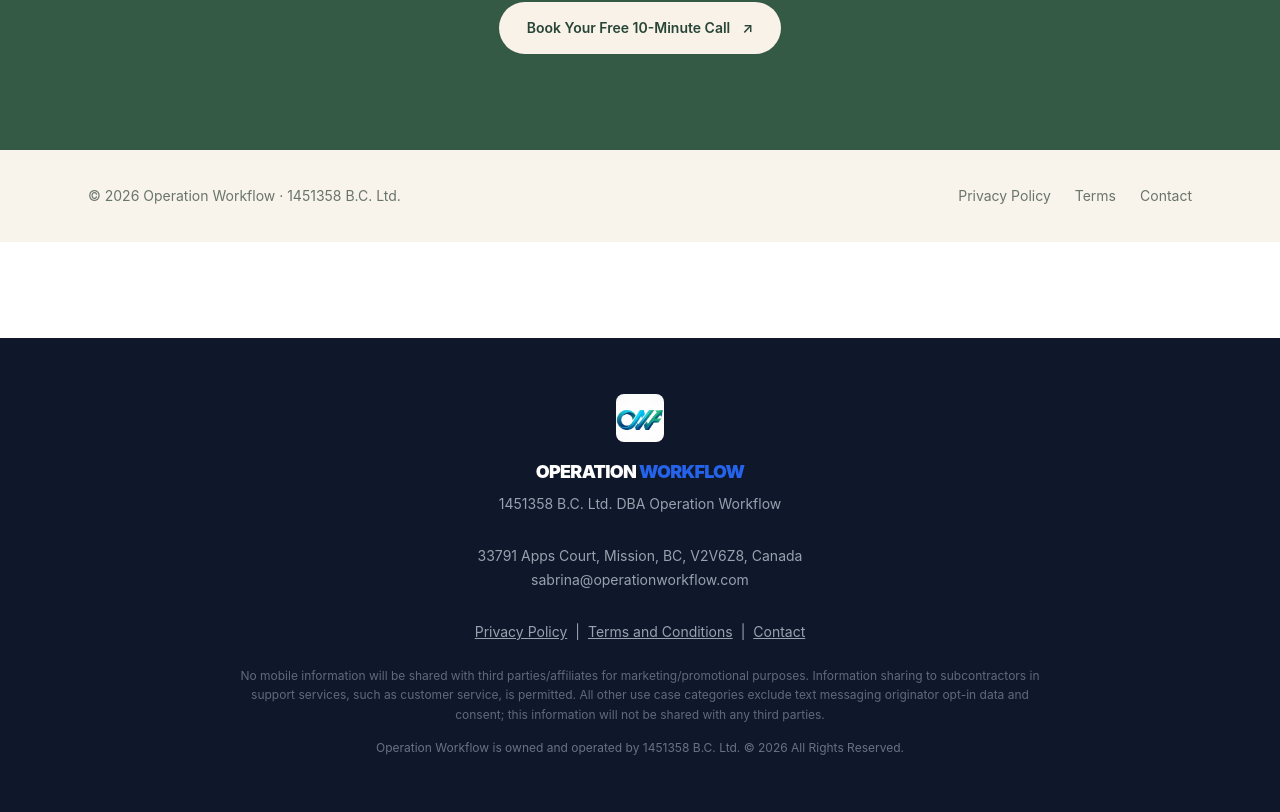
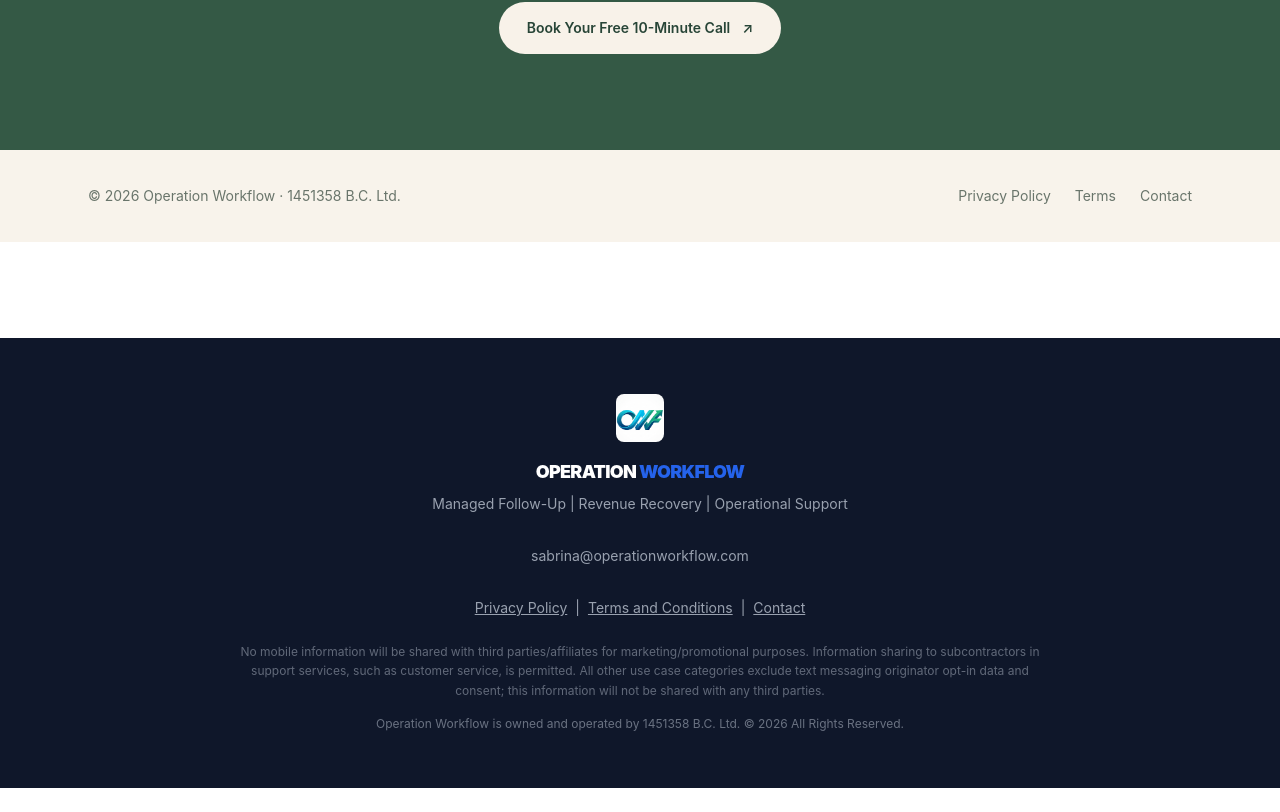
Before and after one commit to SabrinaOWF/OWF, a Next.js app: page / in a window 1280 px wide. Shown: the part 2653-3465 px from the top of the page. After the commit the page ends 3441 px from the top, so only its background shows below. Built offline with nearby package versions, Linux system fonts and the light colour scheme.

Commit message:
Update layout.tsx

```diff
--- a/src/app/layout.tsx
+++ b/src/app/layout.tsx
@@ -88,12 +88,12 @@ function Footer() {
             OPERATION <span className="text-[#2563eb]">WORKFLOW</span>
           </div>
           <div className="text-sm text-gray-400 mt-2">
-            1451358 B.C. Ltd. DBA Operation Workflow
+           Managed Follow-Up | Revenue Recovery | Operational Support
           </div>
         </div>
 
         <div className="mb-8 text-sm text-gray-400 space-y-1">
-          <div>33791 Apps Court, Mission, BC, V2V6Z8, Canada</div>
+
           <div>sabrina@operationworkflow.com</div>
         </div>
 
```
